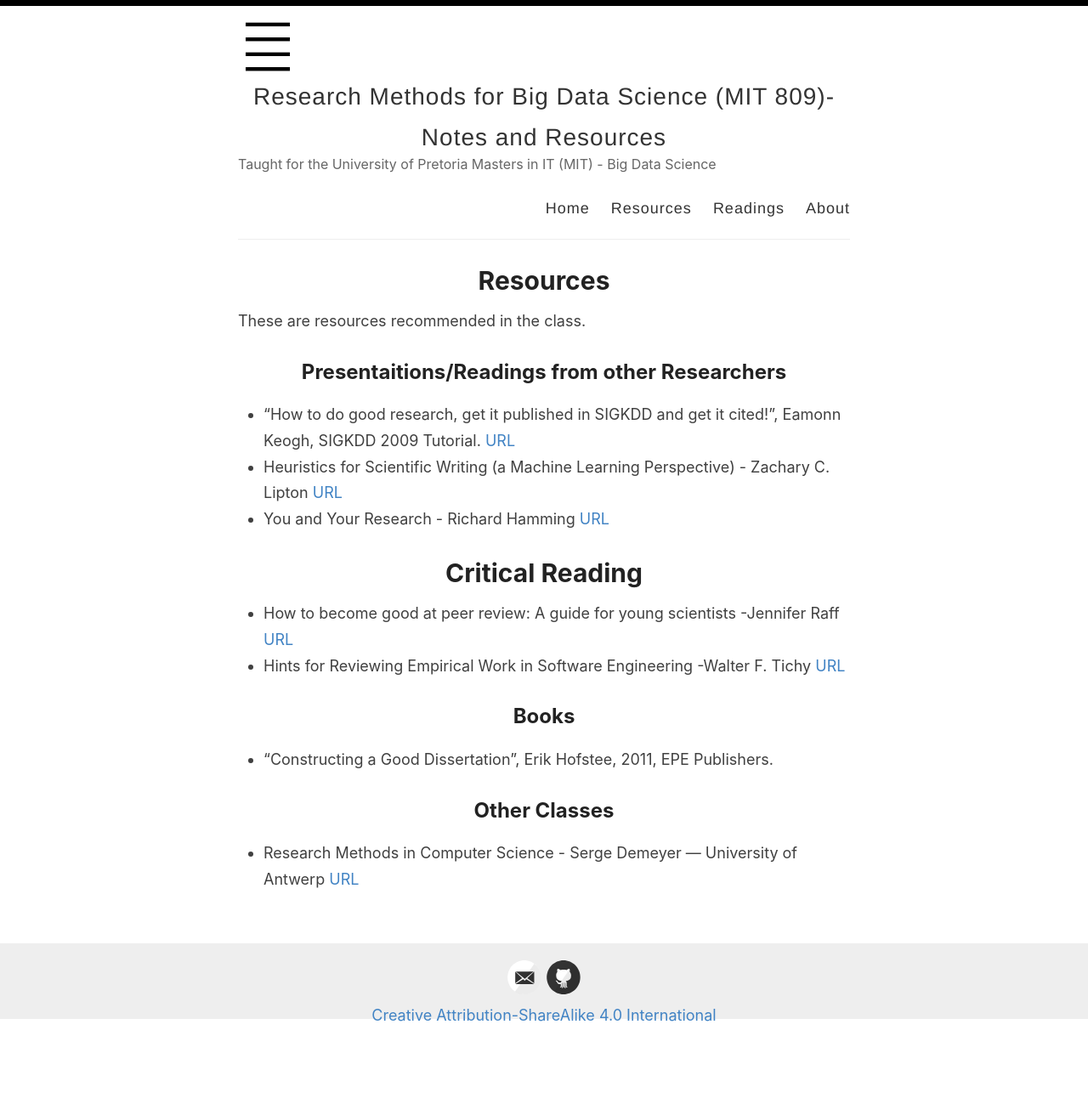
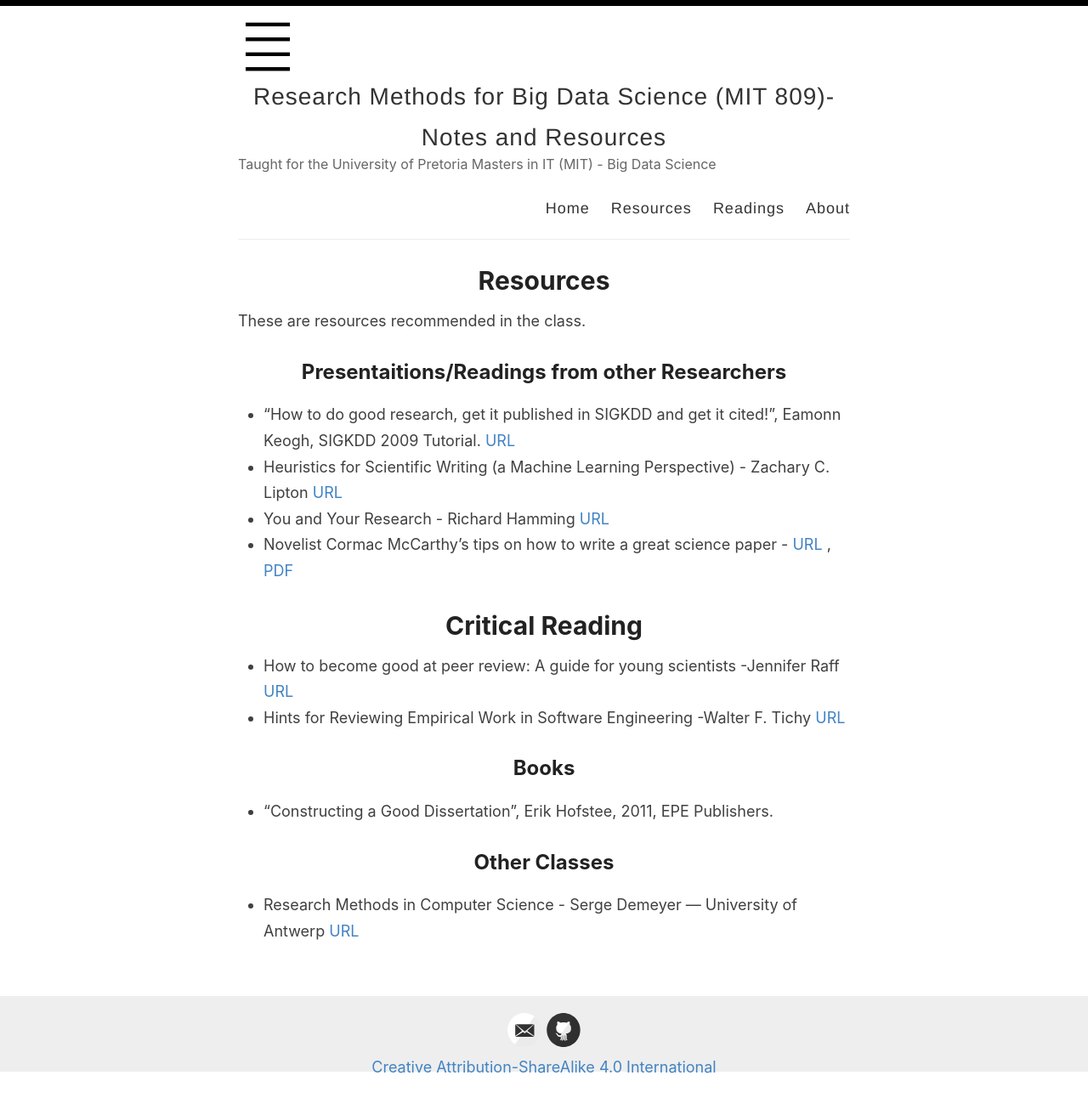
Before and after one commit to dsfsi/mit809, a Jekyll site: the page built from _pages/resources.md, in a window 1280 px wide. Shown: the whole page at 85% size. Built offline with Jekyll 4.4.1, drawn with Linux system fonts in a browser that asks for light colours; before the commit the page ends 1231 px from its top, so only the background shows below that.

Commit message:
Update resources.md

```diff
--- a/_pages/resources.md
+++ b/_pages/resources.md
@@ -11,6 +11,7 @@ These are resources recommended in the class.
 * “How to do good research, get it published in SIGKDD and get it cited!”, Eamonn Keogh,  SIGKDD 2009 Tutorial. [URL](http://www.cs.ucr.edu/~eamonn/Keogh_SIGKDD09_tutorial.pdf)
 * Heuristics for Scientific Writing (a Machine Learning Perspective) - Zachary C. Lipton [URL](http://approximatelycorrect.com/2018/01/29/heuristics-technical-scientific-writing-machine-learning-perspective/)
 * You and Your Research - Richard Hamming [URL](https://john.cs.olemiss.edu/~hcc/researchMethods/notes/hamming.pdf)
+* Novelist Cormac McCarthy’s tips on how to write a great science paper - [URL](https://www.nature.com/articles/d41586-019-02918-5) , [PDF](https://github.com/dsfsi/mit809/raw/master/_pages/how_to_write_paper.pdf)
 
 # Critical Reading
 
```
